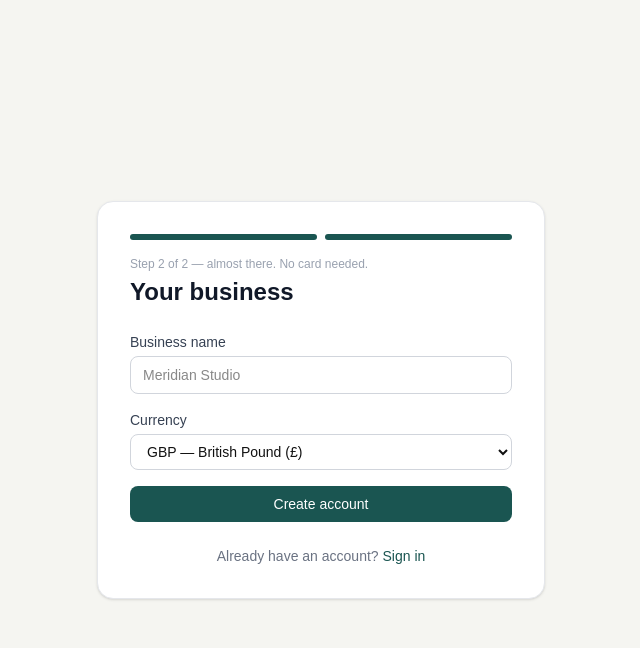
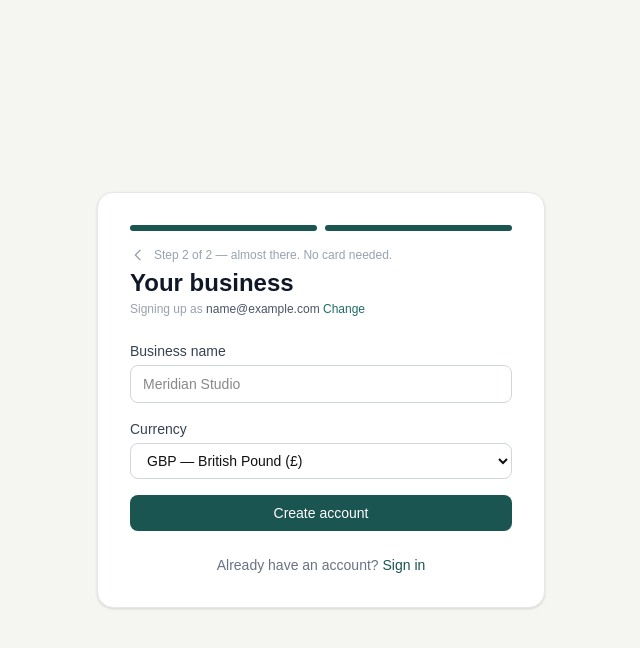
Before and after one commit to aartisharmaworkpm-create/nudge, a Next.js app: page /signup in a window 1280 px wide. Both pictures are taken after typing "name@example.com", "Sample123" into the empty fields and a click on the button "Continue". Shown: the top 648 px of the page, without its empty margins (319-959 px from the left). Built offline with nearby package versions, Linux system fonts and the light colour scheme.

Commit message:
fix: skip Google provider when env vars missing; add back/change on signup step 2

```diff
--- a/src/app/(auth)/signup/page.tsx
+++ b/src/app/(auth)/signup/page.tsx
@@ -49,10 +49,32 @@ export default function SignupPage() {
             <div className={`h-1.5 flex-1 rounded-full ${step >= 1 ? "bg-teal-800" : "bg-gray-200"}`} />
             <div className={`h-1.5 flex-1 rounded-full ${step >= 2 ? "bg-teal-800" : "bg-gray-200"}`} />
           </div>
-          <p className="text-xs text-gray-400">Step {step} of 2 — almost there. No card needed.</p>
+          <div className="flex items-center gap-2">
+            {step === 2 && (
+              <button
+                type="button"
+                onClick={() => setStep(1)}
+                className="text-gray-400 hover:text-gray-600 transition-colors"
+                aria-label="Go back"
+              >
+                <svg className="w-4 h-4" fill="none" stroke="currentColor" viewBox="0 0 24 24">
+                  <path strokeLinecap="round" strokeLinejoin="round" strokeWidth={2} d="M15 19l-7-7 7-7" />
+                </svg>
+              </button>
+            )}
+            <p className="text-xs text-gray-400">Step {step} of 2 — almost there. No card needed.</p>
+          </div>
           <h1 className="text-2xl font-bold text-gray-900 mt-1">
             {step === 1 ? "Create your account" : "Your business"}
           </h1>
+          {step === 2 && (
+            <p className="text-xs text-gray-400 mt-0.5">
+              Signing up as <span className="font-medium text-gray-600">{email}</span>{" "}
+              <button type="button" onClick={() => setStep(1)} className="text-teal-700 hover:underline">
+                Change
+              </button>
+            </p>
+          )}
         </div>
 
         <form onSubmit={handleSignup} className="space-y-4 mt-6">
--- a/src/lib/auth.ts
+++ b/src/lib/auth.ts
@@ -13,10 +13,12 @@ export const { handlers, auth, signIn, signOut } = NextAuth({
     error: "/login",
   },
   providers: [
-    GoogleProvider({
-      clientId: process.env.GOOGLE_CLIENT_ID!,
-      clientSecret: process.env.GOOGLE_CLIENT_SECRET!,
-    }),
+    ...(process.env.GOOGLE_CLIENT_ID && process.env.GOOGLE_CLIENT_SECRET
+      ? [GoogleProvider({
+          clientId: process.env.GOOGLE_CLIENT_ID,
+          clientSecret: process.env.GOOGLE_CLIENT_SECRET,
+        })]
+      : []),
     CredentialsProvider({
       name: "credentials",
       credentials: {
```
